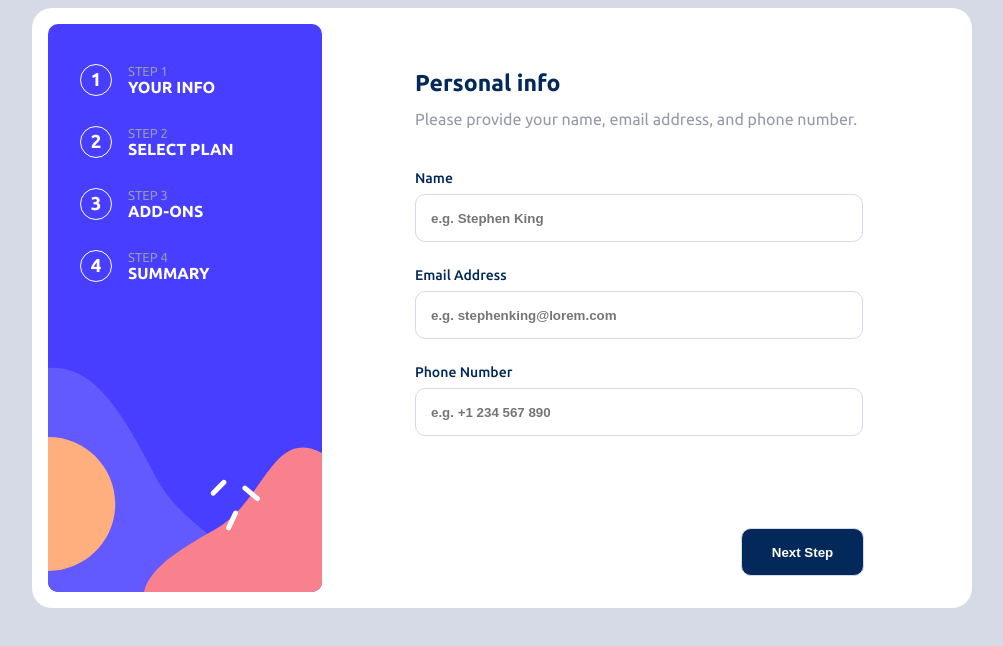
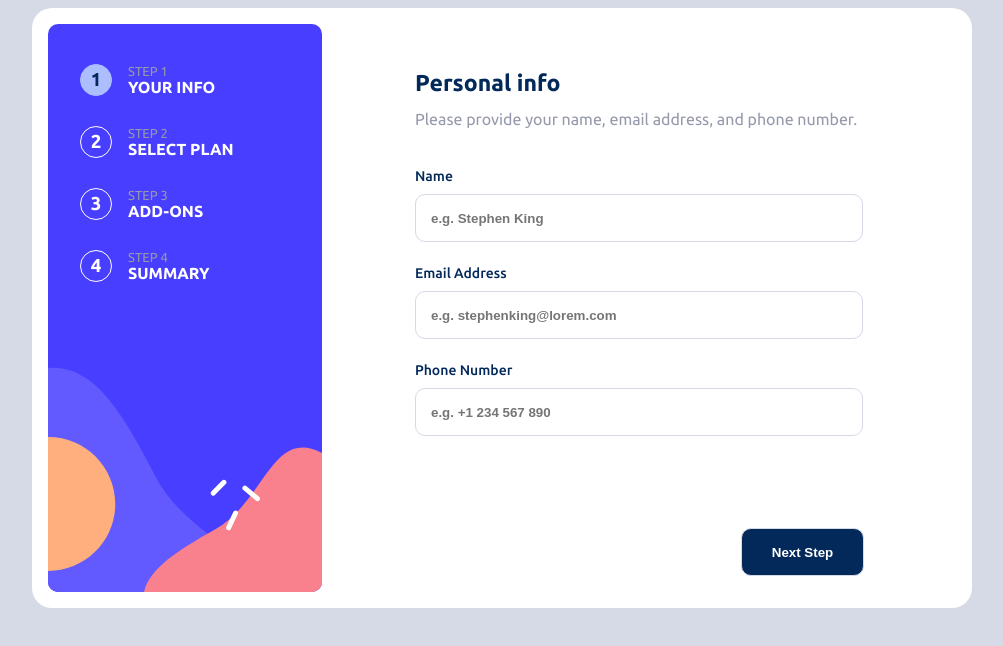
Before and after one commit to SebastianDiaz97/multi-step, an Angular app: page / in a window 1280 px wide. Shown: the top 646 px of the page, without its empty margins (138-1141 px from the left). Built offline with nearby package versions, Linux system fonts and the light colour scheme.

Commit message:
cambio paso 1 a paso 2

```diff
--- a/src/app/app.component.css
+++ b/src/app/app.component.css
@@ -8,3 +8,8 @@
     display: flex;
 
 }
+
+
+.visible{
+    display: initial;
+}
--- a/src/app/app.component.html
+++ b/src/app/app.component.html
@@ -1,7 +1,21 @@
 <div class="container">
-    <app-menu></app-menu>
-    <app-info-personal class="containerSteps"></app-info-personal>
-    <!-- <app-plan class="containerSteps"></app-plan> -->
-    <!-- <app-add-ons class="containerSteps"></app-add-ons> -->
-    <!-- <app-summary class="containerSteps"></app-summary> -->
+  <app-menu [paso]="paso"></app-menu>
+  <app-info-personal
+    [ngClass]="paso === 1 ? 'visible' : ''"
+    class="containerSteps"
+    (cambiarPaso)="cambiarPaso($event)"
+  ></app-info-personal>
+  <app-plan
+    class="containerSteps"
+    [ngClass]="paso === 2 ? 'visible' : ''"
+    ></app-plan>
+    <!-- (cambiarPaso)="paso" -->
+  <app-add-ons
+    class="containerSteps"
+    [ngClass]="paso === 3 ? 'visible' : ''"
+  ></app-add-ons>
+  <app-summary
+    class="containerSteps"
+    [ngClass]="paso === 4 ? 'visible' : ''"
+  ></app-summary>
 </div>
--- a/src/app/app.component.ts
+++ b/src/app/app.component.ts
@@ -7,4 +7,22 @@ import { Component } from '@angular/core';
 })
 export class AppComponent {
   title = 'multi-step-angular';
+
+  paso: number = 1
+
+  cambiarPaso(pasos: number){
+    this.paso = pasos;
+    console.log('cambio');
+  }
+
+  // ngOnInit(){
+  //   switch (this.paso) {
+  //     case value:
+
+  //       break;
+
+  //     default:
+  //       break;
+  //   }
+  // }
 }
--- a/src/app/component/info-personal/info-personal.component.css
+++ b/src/app/component/info-personal/info-personal.component.css
@@ -1,4 +1,4 @@
-input{
+input {
   width: 100%;
   height: 48px;
   border-radius: 10px;
@@ -10,21 +10,20 @@ input{
   font-weight: 700;
 }
 
-p{
+p {
   color: var(--Cool_gray);
   margin: 0;
   margin-bottom: 40px;
 }
-input::placeholder{
+input::placeholder {
   font-weight: 700;
 }
 
-form input:focus{
+form input:focus {
   outline: none !important;
-    border:1px solid var(--Marine_blue);
+  border: 1px solid var(--Marine_blue);
   /* box-shadow: 0 0 10px #719ECE; */
 }
-
 
 /*
 div{
@@ -33,7 +32,7 @@ div{
     height: calc(100% - 16px);
 } */
 
-input[type=submit]{
+input[type="submit"] {
   padding: 0;
   position: absolute;
   cursor: pointer;
@@ -45,25 +44,36 @@ input[type=submit]{
   width: 123px;
 }
 
-h1, label{
+h1,
+label {
   color: var(--Marine_blue);
 }
 
-label{
+label {
   font-weight: 500;
   font-size: 14px;
 }
 
-h1{
+h1 {
   margin-top: 45px;
   margin-bottom: 14px;
   font-size: 23px;
 }
 
-
-
 /* error --Strawberry_red */
 
-.error{
+.error {
   border-color: var(--Strawberry_red);
 }
+
+.labels {
+    width: 100%;
+  position: absolute;
+  display: flex;
+  justify-content: space-between;
+}
+
+.required {
+    margin-left: auto;
+    color: var(--Strawberry_red);
+}
--- a/src/app/component/info-personal/info-personal.component.html
+++ b/src/app/component/info-personal/info-personal.component.html
@@ -1,8 +1,13 @@
 <div class="containerStep">
   <h1>Personal info</h1>
   <p>Please provide your name, email address, and phone number.</p>
-  <form >
-    <label for="name">Name</label><br />
+  <form>
+    <div class="labels">
+      <label for="name">Name</label>
+      <label class="required" [hidden]="!vacioName">This field is required</label>
+    </div>
+
+    <br />
     <input
       type="text"
       id="name"
@@ -13,7 +18,11 @@
       (keyup)="change($event)"
       required
     /><br />
-    <label for="email">Email Address</label><br />
+    <div class="labels">
+      <label for="email">Email Address</label>
+      <label class="required" [hidden]="!vacioEmail">This field is required</label>
+    </div>
+    <br />
     <input
       [(ngModel)]="email"
       type="email"
@@ -24,10 +33,16 @@
       (keyup)="change($event)"
       required
     /><br />
-    <label for="phone">Phone Number</label><br />
+    <div class="labels">
+      <label for="phone">Phone Number </label>
+      <label class="required" [hidden]="!vacioPhone">This field is required</label>
+    </div>
+    <br />
     <input
       [(ngModel)]="phoneNumber"
-      type="tel"
+      type="number"
+      min="7"
+      max="10"
       id="phone"
       name="phone"
       placeholder="e.g. +1 234 567 890"
--- a/src/app/component/info-personal/info-personal.component.ts
+++ b/src/app/component/info-personal/info-personal.component.ts
@@ -1,4 +1,4 @@
-import { Component } from '@angular/core';
+import { Component, EventEmitter, Output } from '@angular/core';
 
 @Component({
   selector: 'app-info-personal',
@@ -13,15 +13,48 @@ export class InfoPersonalComponent {
   vacioEmail = false
   vacioPhone = false
 
+  @Output() cambiarPaso = new EventEmitter();
+
   submit(event: Event) {
     // event.preventDefault()
-    this.campoFaltante()
+    let validado = this.validarFormualrio()
+    if(validado){
+      this.cambiarPaso.emit(2)
+    }
   }
 
-  campoFaltante() {
-    this.vacioPhone = this.phoneNumber === '' ? true : false;
-    this.vacioName = this.name === '' ? true : false;
-    this.vacioEmail = this.email === '' ? true : false;
+  validarFormualrio() {
+    if (this.name == "") {
+      this.vacioName = true;
+    } else {
+      this.vacioName = false;
+    }
+    let pattern = /^\w+([\.-]?\w+)*@\w+([\.-]?\w+)*(\.\w{2,3})+$/;
+    if (this.email == "") {
+      this.vacioEmail = true;
+    } else if (!pattern.test(this.email)) {
+      alert("Correo electronico no valido");
+      this.vacioEmail = true;
+    } else {
+      this.vacioEmail = false;
+    }
+
+    this.phoneNumber = this.phoneNumber.toString().replace(/[^0-9]/g, '');
+    if (this.phoneNumber.length > 10) {
+      this.vacioPhone = true;
+    } else if (this.phoneNumber.length < 7) {
+      this.vacioPhone = true;
+    } else {
+      this.vacioPhone = false;
+    }
+
+    // console.log(this.vacioName, this.vacioEmail, this.vacioPhone);
+
+    if (!this.vacioName && !this.vacioEmail && !this.vacioPhone) {
+      return true;
+    } else {
+      return false;
+    }
   }
 
   change(value: any) {
@@ -36,7 +69,6 @@ export class InfoPersonalComponent {
         break;
       case 'name':
         this.vacioName = this.name === '' ? true : false;
-
         break;
 
       default:
--- a/src/app/component/menu/menu.component.css
+++ b/src/app/component/menu/menu.component.css
@@ -45,3 +45,9 @@
 .pasos p{
     font-weight: 700;
 }
+
+.activo{
+    color: var(--Marine_blue);
+    background-color: var(--Pastel_blue);
+    border: 1px solid var(--Pastel_blue) !important;
+}
--- a/src/app/component/menu/menu.component.html
+++ b/src/app/component/menu/menu.component.html
@@ -1,18 +1,18 @@
 <div class="menu">
     <div class="pasos">
-        <h3>1</h3>
+        <h3 [ngClass]="paso === 1 ? 'activo':'' ">1</h3>
         <p><span>STEP 1</span>YOUR INFO</p>
     </div>
     <div class="pasos">
-        <h3>2</h3>
+        <h3 [ngClass]="paso === 2 ? 'activo':'' ">2</h3>
         <p><span>STEP 2</span>SELECT PLAN</p>
     </div>
     <div class="pasos">
-        <h3>3</h3>
+        <h3 [ngClass]="paso === 3 ? 'activo':'' ">3</h3>
         <p><span>STEP 3</span>ADD-ONS</p>
     </div>
     <div class="pasos">
-        <h3>4</h3>
+        <h3  [ngClass]="paso === 4 ? 'activo':'' ">4</h3>
         <p><span>STEP 4</span>SUMMARY</p>
     </div>
 </div>
--- a/src/app/component/menu/menu.component.ts
+++ b/src/app/component/menu/menu.component.ts
@@ -1,4 +1,4 @@
-import { Component } from '@angular/core';
+import { Component, Input } from '@angular/core';
 
 @Component({
   selector: 'app-menu',
@@ -6,5 +6,5 @@ import { Component } from '@angular/core';
   styleUrls: ['./menu.component.css']
 })
 export class MenuComponent {
-
+  @Input() paso: number = 0
 }
--- a/src/styles.css
+++ b/src/styles.css
@@ -34,7 +34,7 @@ html {
 .containerSteps{
   width: min(100%, 450px);
   margin: 0 auto;
-
+  display: none;
 }
 
 .containerStep{
```
Lines whose indentation alone changed are shown as unchanged.
